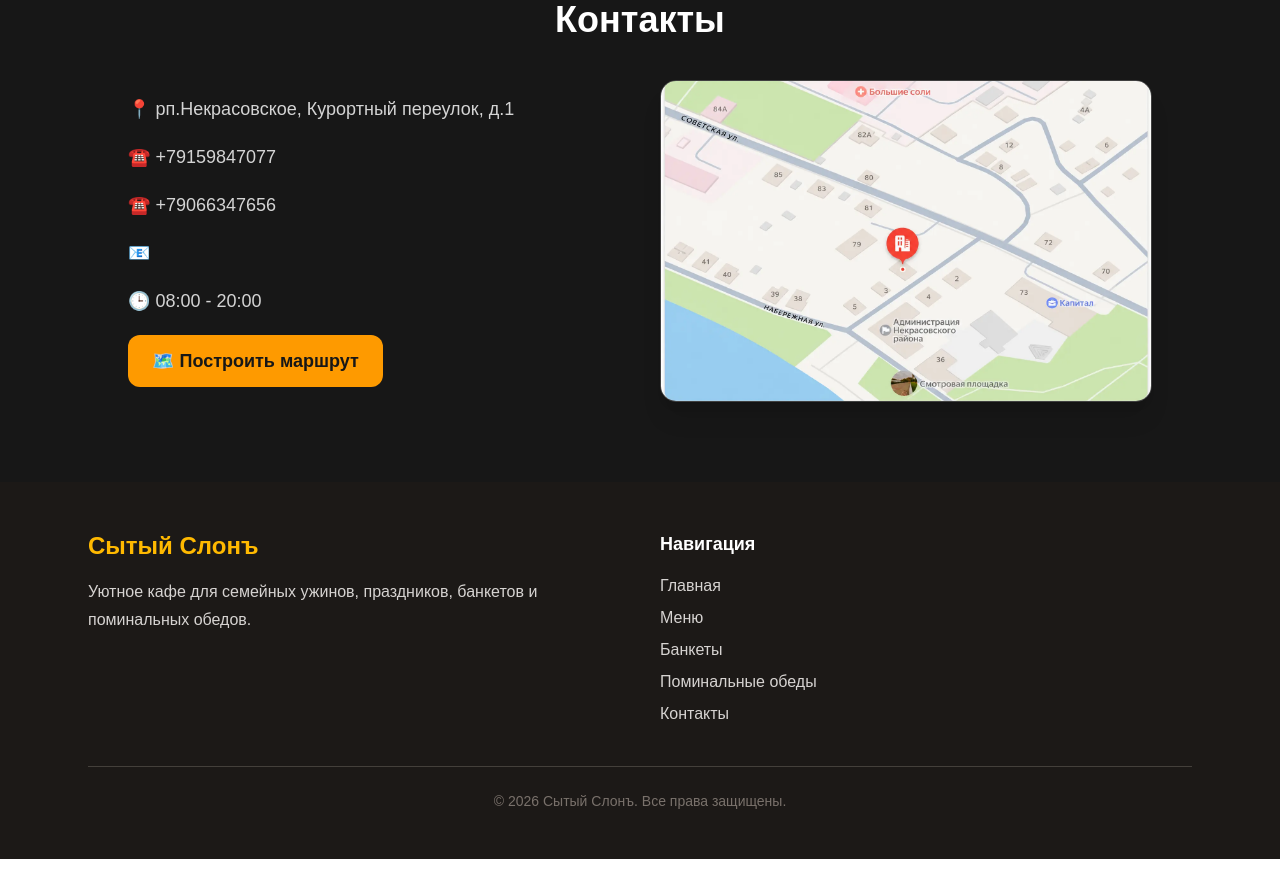
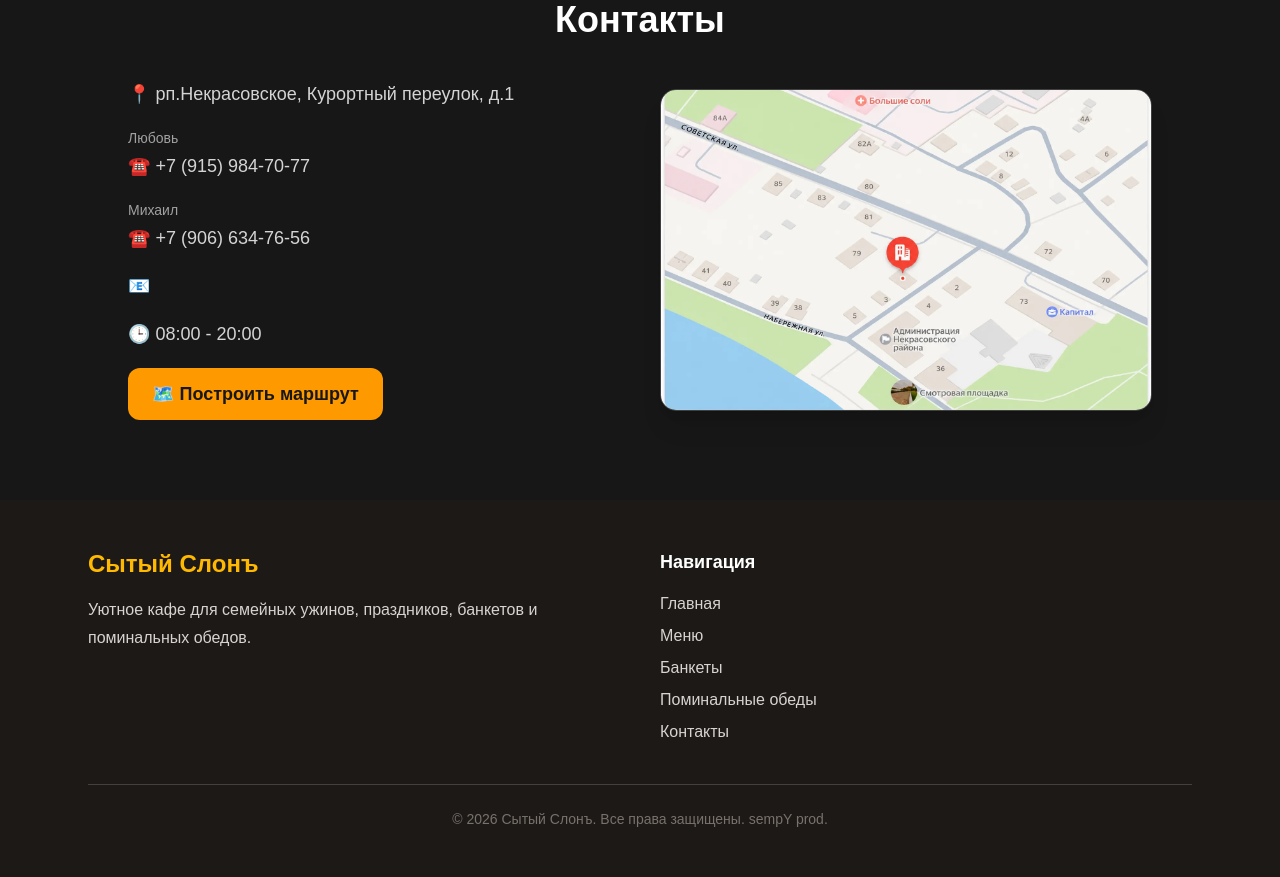
Before and after one commit to semperthY/Sytyi-slon, a Next.js app: page / in a window 1280 px wide. Shown: the part 3060-3937 px from the top of the page. Built offline with nearby package versions, Linux system fonts and the light colour scheme; a web font is replaced by a local one.

Commit message:
Fix metadata URLs

```diff
--- a/src/app/layout.tsx
+++ b/src/app/layout.tsx
@@ -26,7 +26,7 @@ const playfair = Playfair_Display({
 });
 
 export const metadata: Metadata = {
-  metadataBase: new URL("https://сытыйслон.рф"),
+  metadataBase: new URL("https://сытыйслонъ.рф"),
 
   title: {
     default: "Сытый Слонъ | Кафе домашней кухни",
@@ -68,7 +68,7 @@ export const metadata: Metadata = {
   openGraph: {
     type: "website",
     locale: "ru_RU",
-    url: "https://sytyi-slon.vercel.app",
+    url: "https://сытыйслонъ.рф",
     siteName: "Сытый Слонъ",
     title: "Сытый Слонъ | Кафе домашней кухни",
     description:
--- a/src/components/Contacts.tsx
+++ b/src/components/Contacts.tsx
@@ -29,15 +29,18 @@ export default function Contacts() {
             </p>
 
             {contacts.phones.map((phone) => (
-              <p key={phone}>
-                ☎️{" "}
+              <div key={phone.number} className="space-y-1">
+                <p className="text-sm text-neutral-400">
+                  {phone.title}
+                </p>
+
                 <a
-                  href={`tel:${phone.replace(/\D/g, "")}`}
-                  className="transition hover:text-amber-400"
+                  href={`tel:${phone.number.replace(/\D/g, "")}`}
+                  className="block text-lg transition hover:text-amber-400"
                 >
-                  {phone}
+                  ☎️ {phone.number}
                 </a>
-              </p>
+              </div>
             ))}
 
             <p>
--- a/src/components/Footer.tsx
+++ b/src/components/Footer.tsx
@@ -30,7 +30,7 @@ export default function Footer() {
         </div>
 
         <div className="mt-10 border-t border-stone-700 pt-6 text-center text-sm text-stone-500">
-          © {new Date().getFullYear()} Сытый Слонъ. Все права защищены.
+          © {new Date().getFullYear()} Сытый Слонъ. Все права защищены. sempY prod.
         </div>
       </div>
     </footer>
--- a/src/data/contacts.ts
+++ b/src/data/contacts.ts
@@ -2,8 +2,14 @@ export const contacts = {
   address: "рп.Некрасовское, Курортный переулок, д.1",
 
   phones: [
-    "+79159847077",
-    "+79066347656",
+    {
+      title: "Любовь",
+      number: "+7 (915) 984-70-77",
+    },
+    {
+      title: "Михаил",
+      number: "+7 (906) 634-76-56",
+    },
   ],
 
   email: "",
```
